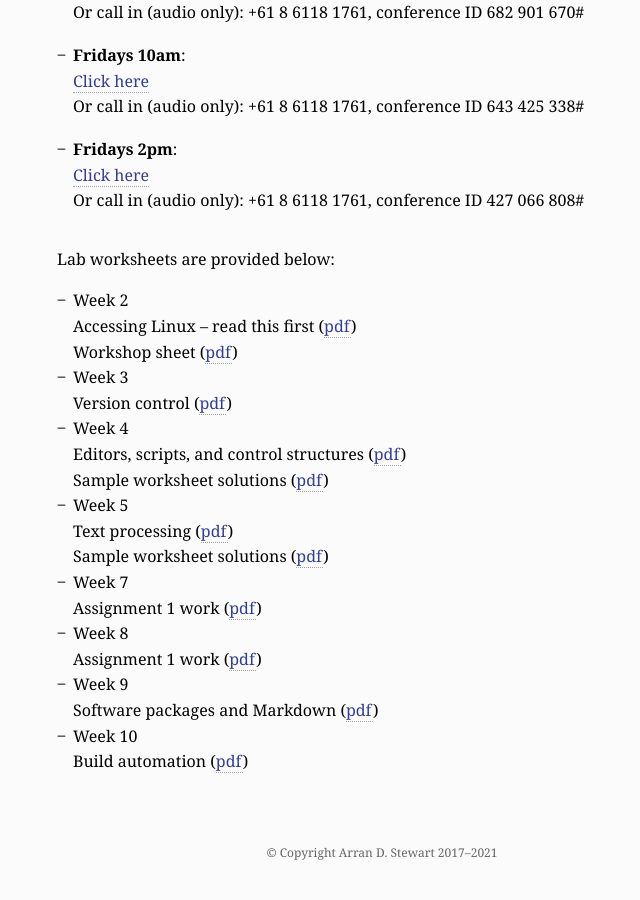
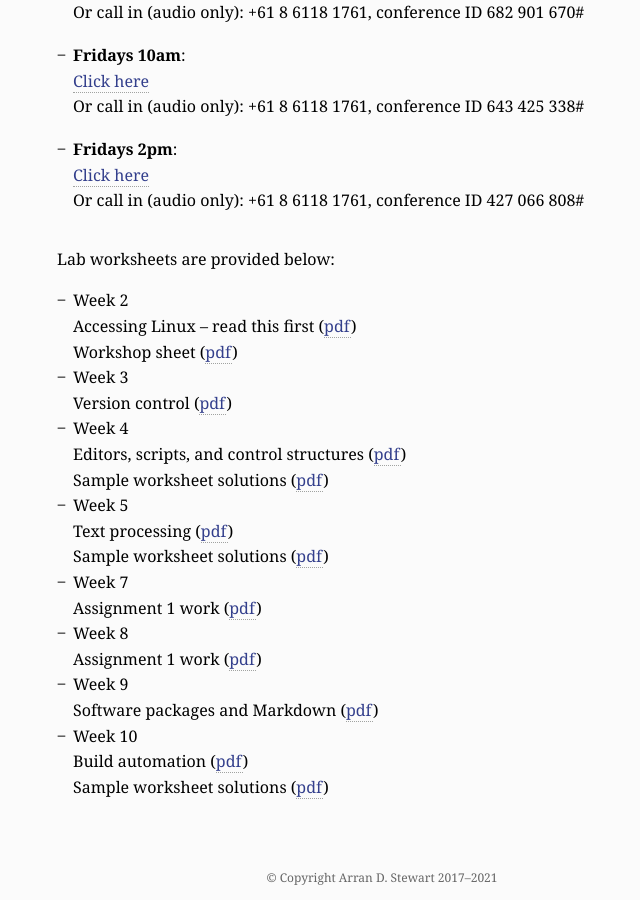
Before and after one commit to cits4407/cits4407.github.io, a Jekyll site: the page built from docs/_pages/resources.md, in a window 1280 px wide and 900 px high, scrolled down 1842 px. Shown: the whole window, without its empty margins (258-898 px from the left). Built offline with Jekyll 4.4.1, drawn with Linux system fonts in a browser that asks for light colours; some web fonts are replaced; before the commit the page ends 2716 px from its top, so only the background shows below that.

Commit message:
workshop 8 solutions

```diff
--- a/docs/_pages/resources.md
+++ b/docs/_pages/resources.md
@@ -111,6 +111,7 @@ Lab worksheets are provided below:
   Software packages and Markdown ([pdf]({{ "/workshops/workshop07.pdf" | relative_url }}))
 - Week 10
   Build automation ([pdf]({{ "/workshops/workshop08.pdf" | relative_url }}))
+  Sample worksheet solutions ([pdf]({{ "/workshops/workshop08-solutions.pdf" | relative_url }}))
 
 
 [help]: https://secure.csse.uwa.edu.au/run/help{{ site.data.globals.citscode }}
```
Also changed, not shown: 2 other files.
